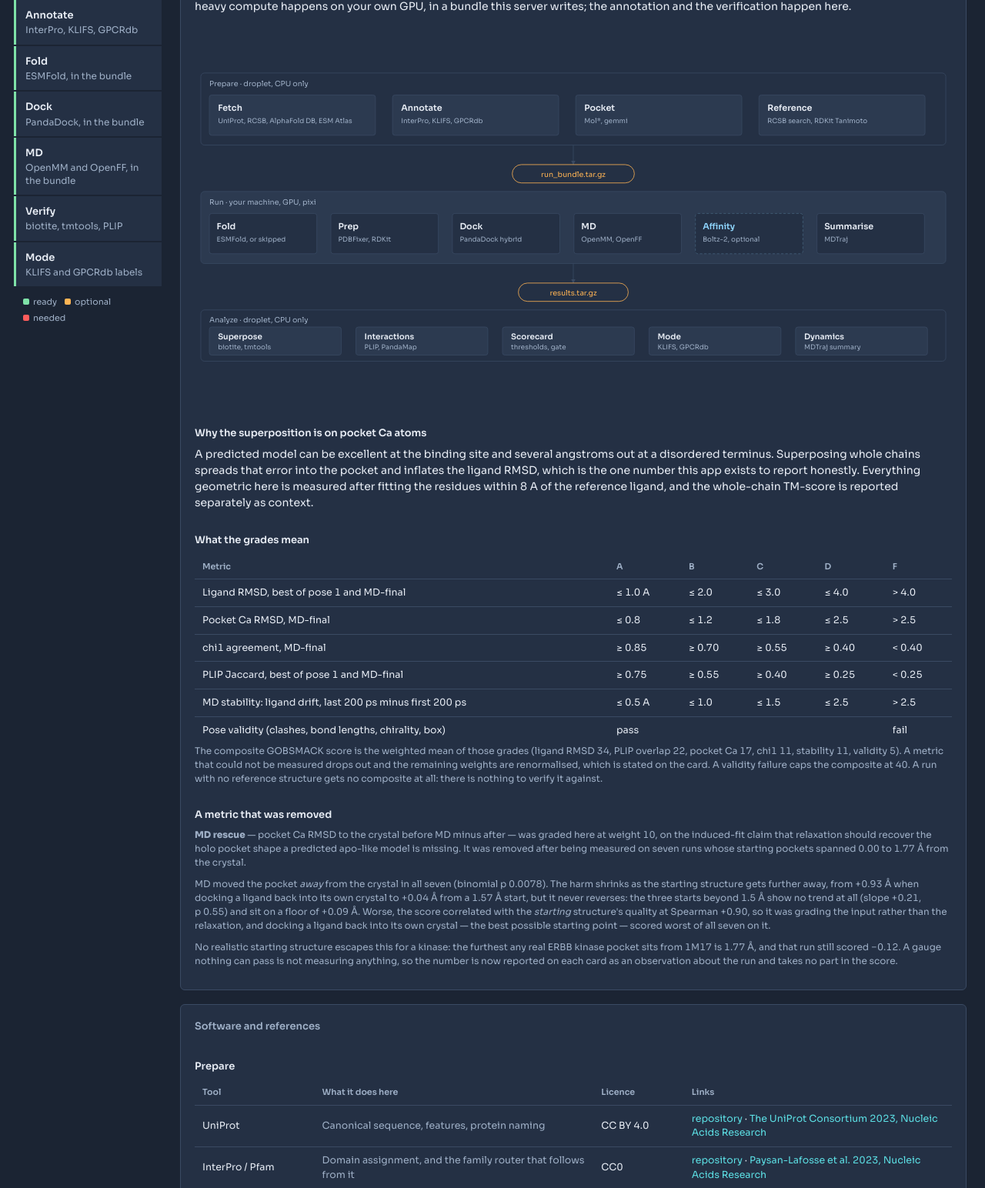
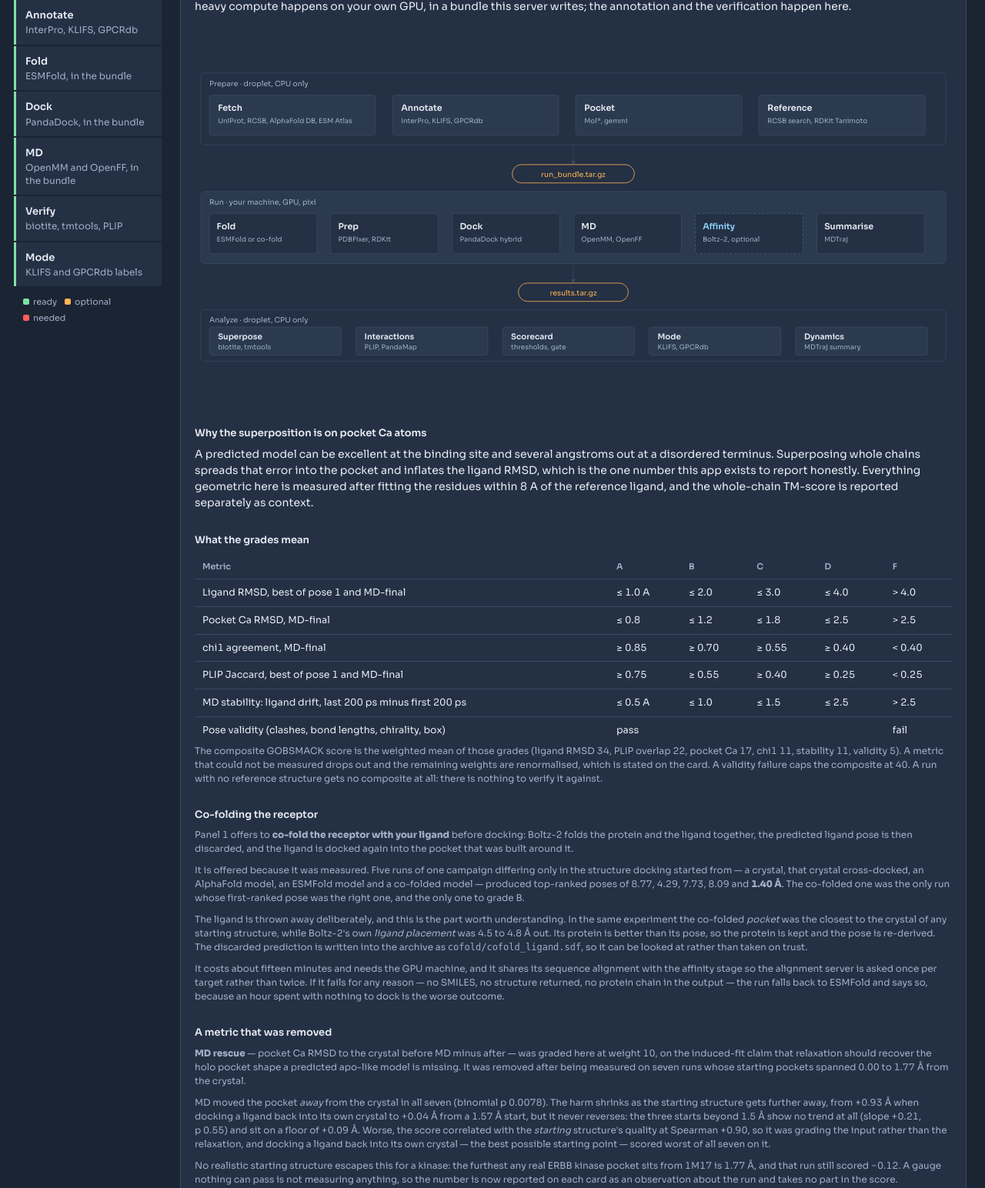
Before and after one commit to bellcheddar/GOBSMACKED, a Flask app: page /about in a window 1280 px wide. Shown: the part 135-1679 px from the top of the page at 77% size. Run offline with Flask 3, Linux system fonts and the light colour scheme.

Commit message:
Offer co-folding on Panel 1, end to end
A checkbox rather than a sixth entry in the structure-source priority list,
because co-folding replaces only the DOCKING receptor: the structure fetched
above it is still what sizes the box and resolves the pocket residues, and
making the two mutually exclusive would have thrown that away.

The panel states the evidence rather than the feature. Five runs differing only
in the starting structure gave top-ranked poses of 8.77, 4.29, 7.73, 8.09 and
1.40 A; the co-folded one was the only run whose first-ranked pose was the right
one and the only B. It also states what is thrown away and why: the co-folded
pocket was the closest to the crystal of any starting structure while Boltz-2's
own ligand placement was 4.5 to 4.8 A out.

The quoted wall clock now includes it, +15 minutes measured on a 253-residue
domain. An estimate that ignored a stage the user just switched on would be
wrong in the one direction that matters.

Fixed while wiring the results page: `folded` was detected by the presence of
plddt.json, which only ESMFold writes. A co-folded run would have reported
itself as "skipped, a model was supplied" -- the opposite of what happened, on
the one run where the receptor's provenance most needs stating. Detected from
the archive's cofold/ directory now, not from the campaign, so it describes what
the bundle did rather than what it was asked to do.

About gains the schematic label and a section covering all of it, including the
fallback behaviour and the shared MSA.

Co-Authored-By: Claude Opus 5 (1M context) <noreply@anthropic.com>
Claude-Session: https://claude.ai/code/session_01L11zWULharkfydCNon2G9D

```diff
--- a/app/routes/analyze.py
+++ b/app/routes/analyze.py
@@ -44,7 +44,7 @@ ANALYZE_STAGES = ["Fetch", "Annotate", "Fold", "Dock", "MD", "Verify", "Mode"]
 ANALYZE_WAITING = {
     "Fetch": "the structure the bundle started from",
     "Annotate": "the family, from the campaign",
-    "Fold": "whether ESMFold ran or a model was supplied",
+    "Fold": "whether a model was supplied, folded, or co-folded with the ligand",
     "Dock": "poses and scores from the archive",
     "MD": "the trajectory summary",
     "Verify": "the reference named in the campaign",
@@ -516,7 +516,11 @@ def build_stages(card: dict, results: ingest_svc.Results) -> list[dict]:
     timings = manifest.get("timings") or {}
     campaign = results.campaign
     protein = campaign.get("protein") or {}
-    folded = (results.root / "plddt.json").exists()
+    # "The bundle built its own receptor", by either route. plddt.json alone was
+    # the test until co-folding existed, and co-folding writes no pLDDT, so a
+    # co-folded run reported itself as having been handed a model.
+    cofolded = (results.root / "cofold").is_dir()
+    folded = cofolded or (results.root / "plddt.json").exists()
 
     def timing(key: str) -> str:
         v = timings.get(key)
@@ -532,8 +536,12 @@ def build_stages(card: dict, results: ingest_svc.Results) -> list[dict]:
                      else "GPCRdb numbering" if card["modes"].get("family") == "gpcr"
                      else "UniProt features only"))},
         {"name": "Fold", "state": "ready",
-         "text": (f"ESMFold, {timing('fold')}".strip() if folded
-                  else "skipped, a model was supplied")},
+         # Which of the two it was matters more than that it happened: a
+         # co-folded receptor was shaped around this very ligand, and every
+         # number downstream should be read knowing that.
+         "text": (("co-folded with the ligand, Boltz-2" if cofolded else "ESMFold")
+                  + (f", {timing('fold')}" if timing('fold') else "")
+                  ).strip() if folded else "skipped, a model was supplied"},
         {"name": "Dock", "state": "ready",
          "text": f"{(campaign.get('docking') or {}).get('mode', 'hybrid')}"
                  f"{', ' + timing('dock') if timing('dock') else ''}"},
--- a/app/routes/prepare.py
+++ b/app/routes/prepare.py
@@ -419,7 +419,8 @@ def api_bundle():
                f'&& ./run.sh')
 
     md_cfg = campaign["md"]
-    minutes = estimate_minutes(md_cfg, campaign["docking"], campaign.get("affinity") or {})
+    minutes = estimate_minutes(md_cfg, campaign["docking"], campaign.get("affinity") or {},
+                               campaign.get("fold") or {})
     return jsonify({
         "job_id": job_id,
         "owner_token": owner_token,
@@ -436,7 +437,8 @@ def api_bundle():
     })
 
 
-def estimate_minutes(md_cfg: dict, docking: dict, affinity: dict | None = None) -> int:
+def estimate_minutes(md_cfg: dict, docking: dict, affinity: dict | None = None,
+                     fold: dict | None = None) -> int:
     """A rough wall clock for one consumer GPU, so the command is a decision.
 
     Measured on an M1 Max, which is slower than the CUDA cards this is aimed at:
@@ -458,4 +460,9 @@ def estimate_minutes(md_cfg: dict, docking: dict, affinity: dict | None = None)
         frames = 1 if (affinity or {}).get("frames") == "single" else int(
             (affinity or {}).get("n_frames", 5) or 5)
         affinity_minutes = 4.0 + 0.5 * (frames + 1)      # +1 for the pre-MD pose
-    return int(round(dock_minutes + md_minutes + affinity_minutes + 5))
+    # Co-folding is one Boltz-2 pass with the structure module doing the work,
+    # measured at roughly a quarter of an hour for a 253-residue domain. Its MSA
+    # is shared with the affinity stage rather than paid for twice, so this is
+    # the marginal cost and not the whole of it.
+    fold_minutes = 15.0 if (fold or {}).get("method") == "boltz2" else 0.0
+    return int(round(dock_minutes + md_minutes + affinity_minutes + fold_minutes + 5))
--- a/app/static/js/prepare.js
+++ b/app/static/js/prepare.js
@@ -618,6 +618,10 @@
       reference: Object.assign({}, state.reference || {}, {
         apo_pdb_id: ($("reference-apo").value.trim().toUpperCase() || null),
       }),
+      // Panel 1's checkbox, sent as a campaign block rather than a protein
+      // field: it selects how the BUNDLE makes its receptor, which is a
+      // different decision from where the server fetched a structure.
+      fold: { method: $("cofold").checked ? "boltz2" : "esmfold" },
       docking: { mode: $("dock-mode").value, num_poses: parseInt($("num-poses").value, 10) },
       md: {
         production_ps: parseInt($("production").value, 10),
--- a/app/templates/about.html
+++ b/app/templates/about.html
@@ -48,7 +48,7 @@
            in --ice like its panel on the results page, and its box is the only
            one on this lane a campaign can switch off. #}
         {% set run = [
-          ('Fold', 'ESMFold, or skipped', false),
+          ('Fold', 'ESMFold or co-fold', false),
           ('Prep', 'PDBFixer, RDKit', false),
           ('Dock', 'PandaDock hybrid', false),
           ('MD', 'OpenMM, OpenFF', false),
@@ -115,6 +115,27 @@
       stated on the card. A validity failure caps the composite at 40. A run with no reference
       structure gets no composite at all: there is nothing to verify it against.</p>
 
+    <h3>Co-folding the receptor</h3>
+    <p class="note">Panel 1 offers to <b>co-fold the receptor with your ligand</b> before docking:
+      Boltz-2 folds the protein and the ligand together, the predicted ligand pose is then
+      discarded, and the ligand is docked again into the pocket that was built around it.</p>
+    <p class="note">It is offered because it was measured. Five runs of one campaign differing
+      only in the structure docking started from &mdash; a crystal, that crystal cross-docked, an
+      AlphaFold model, an ESMFold model and a co-folded model &mdash; produced top-ranked poses of
+      8.77, 4.29, 7.73, 8.09 and <b>1.40 &#8491;</b>. The co-folded one was the only run whose
+      first-ranked pose was the right one, and the only one to grade B.</p>
+    <p class="note">The ligand is thrown away deliberately, and this is the part worth
+      understanding. In the same experiment the co-folded <i>pocket</i> was the closest to the
+      crystal of any starting structure, while Boltz-2's own <i>ligand placement</i> was 4.5 to
+      4.8 &#8491; out. Its protein is better than its pose, so the protein is kept and the pose is
+      re-derived. The discarded prediction is written into the archive as
+      <code>cofold/cofold_ligand.sdf</code>, so it can be looked at rather than taken on trust.</p>
+    <p class="note">It costs about fifteen minutes and needs the GPU machine, and it shares its
+      sequence alignment with the affinity stage so the alignment server is asked once per target
+      rather than twice. If it fails for any reason &mdash; no SMILES, no structure returned, no
+      protein chain in the output &mdash; the run falls back to ESMFold and says so, because an
+      hour spent with nothing to dock is the worse outcome.</p>
+
     <h3>A metric that was removed</h3>
     <p class="note"><b>MD rescue</b> &mdash; pocket Ca RMSD to the crystal before MD minus after
       &mdash; was graded here at weight 10, on the induced-fit claim that relaxation should recover
```
Also changed, not shown: app/templates/prepare.html (+17 -0 lines), tests/test_prepare.py (+29 -0 lines).
